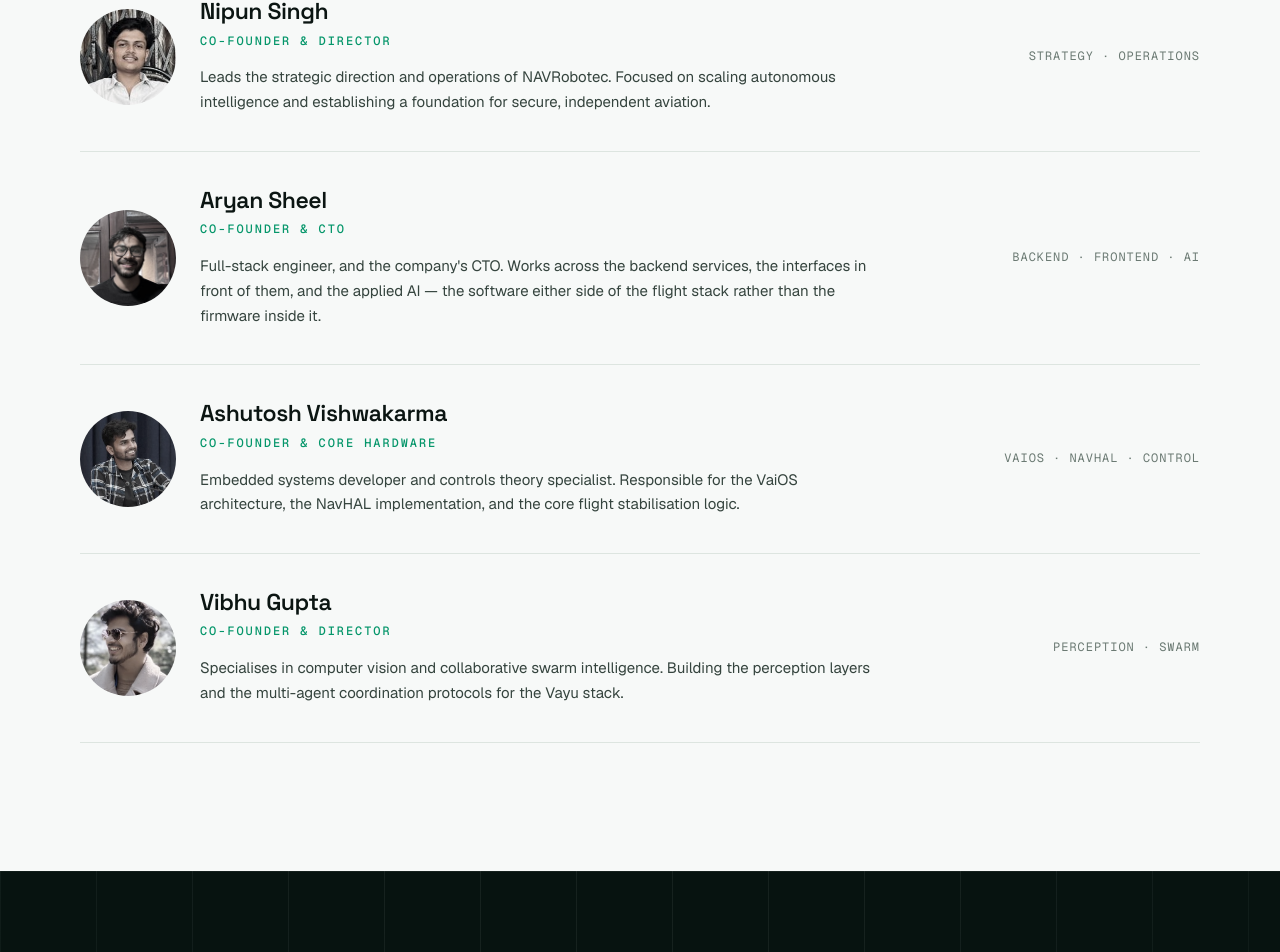
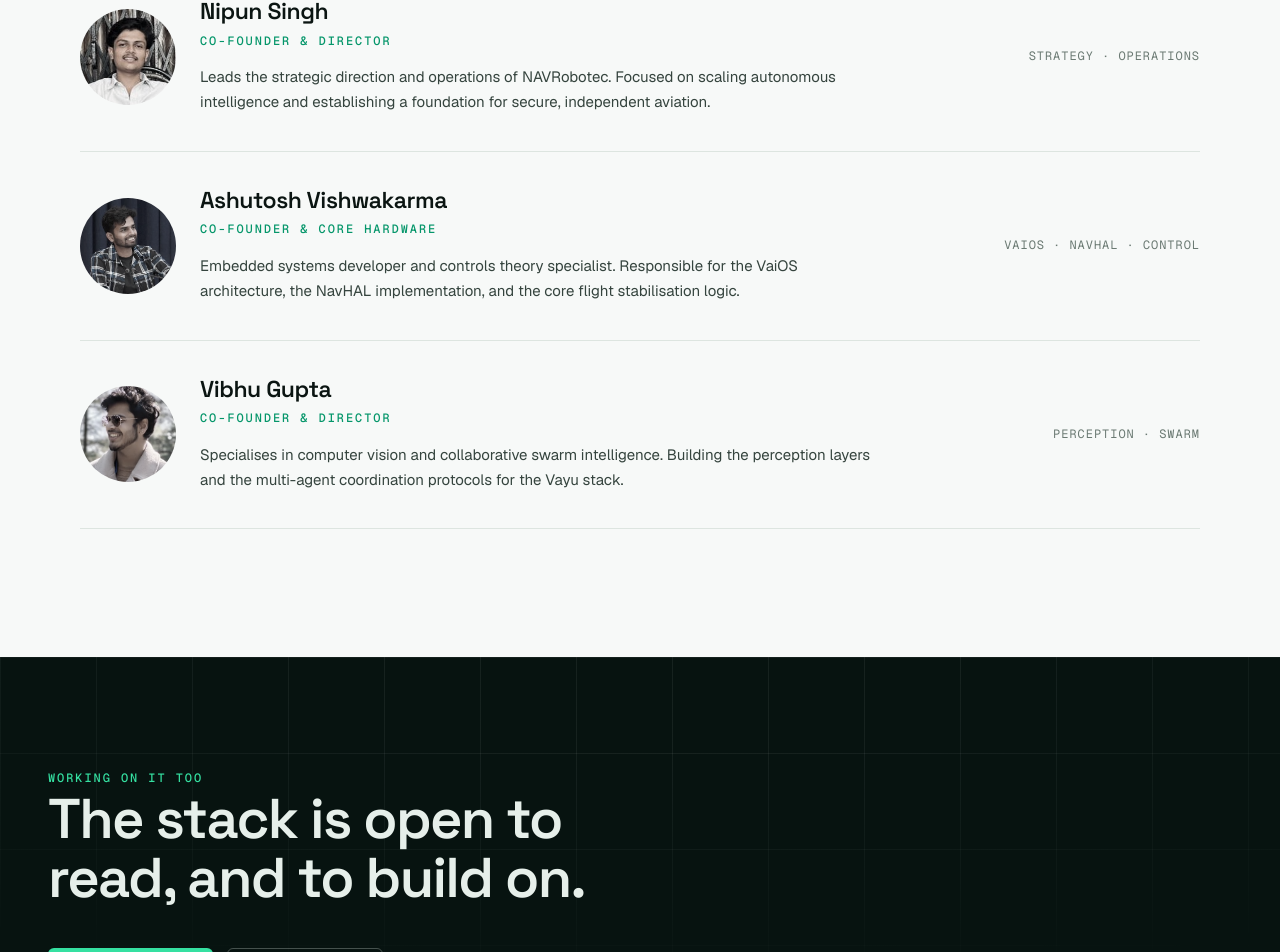
Before and after one commit to ragnar-vallhala/navrobotec-drone, a Next.js app: page /team in a window 1280 px wide. Shown: the part 801-1753 px from the top of the page. Built offline with nearby package versions, Linux system fonts and the light colour scheme; no server answers.

Commit message:
remove Aryan Sheel from team page

```diff
--- a/app/team/page.tsx
+++ b/app/team/page.tsx
@@ -20,13 +20,6 @@ const TEAM = [
     owns: "Strategy · operations",
     photo: "/images/nipun.jpeg",
     body: "Leads the strategic direction and operations of NAVRobotec. Focused on scaling autonomous intelligence and establishing a foundation for secure, independent aviation.",
-  },
-  {
-    name: "Aryan Sheel",
-    role: "Co-Founder & CTO",
-    owns: "Backend · frontend · AI",
-    photo: "/images/aryan.jpeg",
-    body: "Full-stack engineer, and the company's CTO. Works across the backend services, the interfaces in front of them, and the applied AI — the software either side of the flight stack rather than the firmware inside it.",
   },
   {
     name: "Ashutosh Vishwakarma",
```
Also changed, not shown: public/images/aryan.jpeg (deleted).
